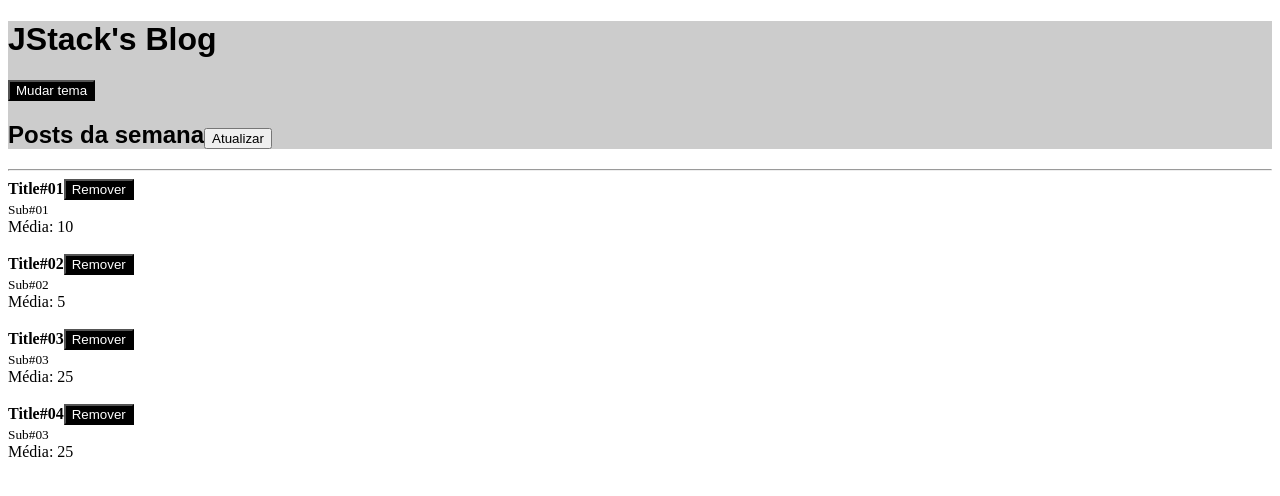
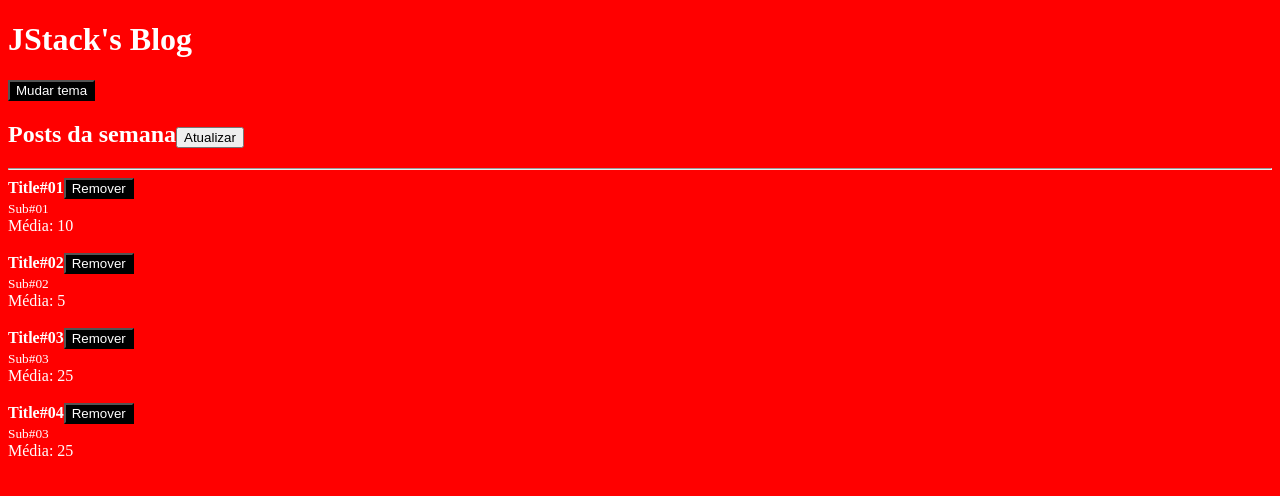
Before and after one commit to leomiranda1995/jstack-fundamentos-do-react-2, a React app: page / in a window 1280 px wide. Shown: the top 496 px of the page. Built offline with nearby package versions, Linux system fonts and the light colour scheme.

Commit message:
Trabalhando com arquivos css

```diff
--- a/package.json
+++ b/package.json
@@ -15,7 +15,9 @@
     "@babel/preset-react": "^7.18.6",
     "babel-loader": "^9.1.2",
     "clean-webpack-plugin": "^4.0.0",
+    "css-loader": "^6.7.3",
     "html-webpack-plugin": "^5.5.0",
+    "style-loader": "^3.3.2",
     "webpack": "^5.75.0",
     "webpack-cli": "^5.0.1",
     "webpack-dev-server": "^4.11.1"
--- a/src/Header.js
+++ b/src/Header.js
@@ -8,18 +8,13 @@
   const { onToggleTheme } = useContext(ThemeContext);
 
   return (
-    <div
-      style={{
-        background: '#ccc',
-        fontFamily: 'sans-serif',
-      }}
-    >
+    <>
       <h1>{props.title}</h1>
       <Button onClick={onToggleTheme}>
         Mudar tema
       </Button>
       {props.children}
-    </div>
+    </>
   )
 }
 
--- /dev/null
+++ b/src/index.css
@@ -0,0 +1,4 @@
+body {
+  background: #f00;
+  color: #fff;
+}
--- a/src/index.js
+++ b/src/index.js
@@ -3,6 +3,8 @@
 
 import App from './App';
 
+import './index.css';
+
 ReactDOM.render(
   <App />,
   document.getElementById('root'),
--- a/webpack.config.js
+++ b/webpack.config.js
@@ -21,6 +21,10 @@
         exclude: /node_modules/,
         use: 'babel-loader',
       },
+      {
+        test: /\.css$/,
+        use: ['style-loader', 'css-loader'],
+      },
     ],
   },
   devServer: {
```
Also changed, not shown: 2 other files (tests, documents, lock files or other folders).
